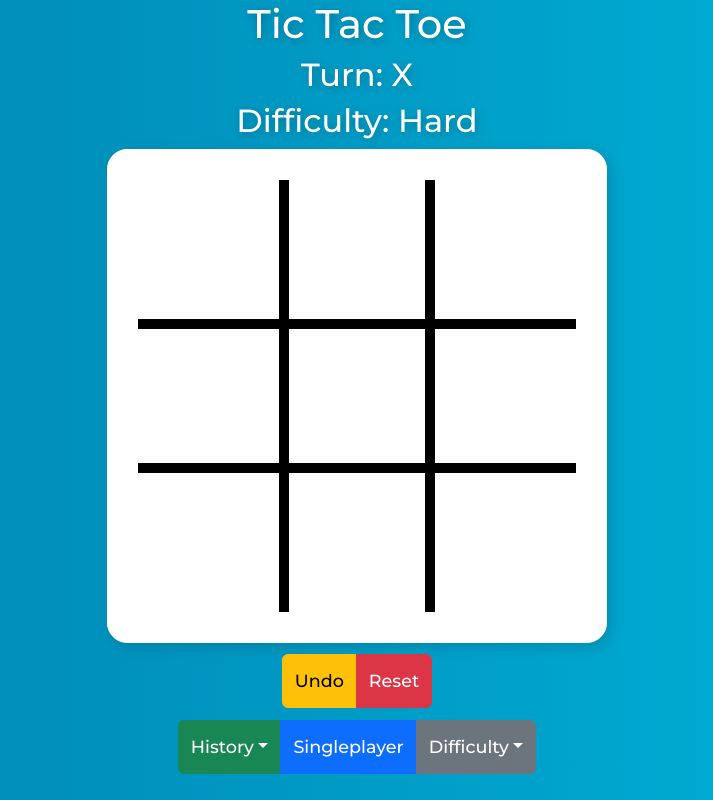
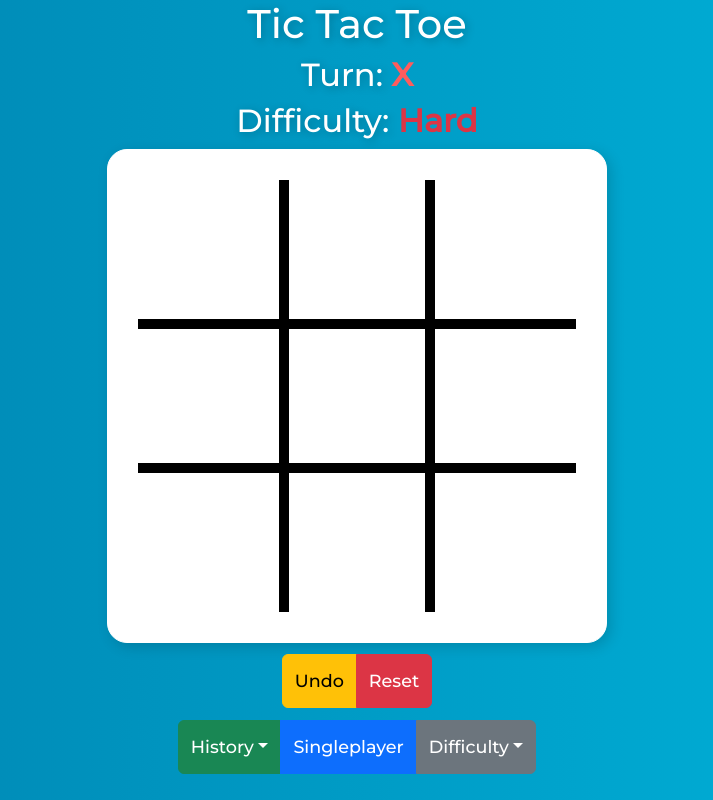
Before and after one commit to Abdullah0f/tic-tac-toe, a React (Create React App) app: page / in a window 1280 px wide. Shown: the whole page, without its empty margins (283-996 px from the left). Built offline with nearby package versions, Linux system fonts and the light colour scheme.

Commit message:
add colors to turn and difficulties

```diff
--- a/src/App.css
+++ b/src/App.css
@@ -40,6 +40,15 @@ body{
 }
 .result-label {
   text-shadow: 0px 0px 1px rgba(0, 0, 0, 0.75);
+}
+span{
+  text-shadow:none
+}
+.text-green{
+  color: #9FE961;
+}
+.text-red{
+  color: #FF5C5C;
 }
 .cell{
   border: 5px solid black;
--- a/src/App.js
+++ b/src/App.js
@@ -80,7 +80,7 @@ function App() {
     reset();
   }
   function handleDifficulty(difficulty) {
-    setDifficulty(difficulty);
+    setDifficulty(parseInt(difficulty));
     reset();
   }
 
@@ -103,11 +103,27 @@ function App() {
     setGameState([...gameState, "changed"]);
     setHistory((x) => x.slice(0, index + 1));
   }
+  const turnClass = "fw-bold " + (turn === X ? "text-red" : "text-green");
+  const difficultyClass =
+    "fw-bold " +
+    (difficulty === 2
+      ? "text-danger"
+      : difficulty === 1
+      ? "text-warning"
+      : "text-green");
+  console.log(typeof difficulty);
   return (
     <div className="container">
       <h1>Tic Tac Toe</h1>
-      <h2>Turn: {turn}</h2>
-      <h2>Difficulty: {capitalize(difficulties[difficulty])}</h2>
+      <h2>
+        Turn: <span className={turnClass}>{turn}</span>
+      </h2>
+      <h2>
+        Difficulty:{" "}
+        <span className={difficultyClass}>
+          {capitalize(difficulties[difficulty])}
+        </span>
+      </h2>
       <Board
         onClick={handleClick}
         gameBoard={gameBoard}
--- a/src/utils/Ai.js
+++ b/src/utils/Ai.js
@@ -1,6 +1,6 @@
 import { checkWinner, directWin } from "./functions";
 import { X, O, difficultiesScore } from "./constants";
-export function AiTurn(gameBoard, difficulty, turn = "O") {
+export function AiTurn(gameBoard, difficulty, turn = O) {
   let move;
   move = directWin(gameBoard, turn);
   if (!move) {
@@ -11,7 +11,7 @@ export function AiTurn(gameBoard, difficulty, turn = "O") {
     }
   }
   const gameBoardCopy = [...gameBoard];
-  gameBoardCopy[move] = turn === "X" ? 1 : -1;
+  gameBoardCopy[move] = turn === X ? 1 : -1;
   return gameBoardCopy;
 }
 
@@ -20,12 +20,12 @@ function miniMax(gameBoard, turn, alpha = -99, beta = 99) {
   if (checkWinner(gameBoardCopy) === 1) return [1];
   if (checkWinner(gameBoardCopy) === -1) return [-1];
   if (gameBoardCopy.every((cell) => cell !== 0)) return [0];
-  if (turn === "X") {
+  if (turn === X) {
     let bestScore = [-99, null]; //[score, move]
     for (let i in gameBoardCopy) {
       if (gameBoardCopy[i] === 0) {
         gameBoardCopy[i] = 1;
-        const score = miniMax(gameBoardCopy, "O", alpha, beta)[0];
+        const score = miniMax(gameBoardCopy, O, alpha, beta)[0];
         gameBoardCopy[i] = 0;
         bestScore =
           Math.max(score, bestScore[0]) === score ? [score, i] : bestScore;
@@ -39,7 +39,7 @@ function miniMax(gameBoard, turn, alpha = -99, beta = 99) {
     for (let i in gameBoardCopy) {
       if (gameBoardCopy[i] === 0) {
         gameBoardCopy[i] = -1;
-        const score = miniMax(gameBoardCopy, "X", alpha, beta)[0];
+        const score = miniMax(gameBoardCopy, X, alpha, beta)[0];
         gameBoardCopy[i] = 0;
         bestScore =
           Math.min(score, bestScore[0]) === score ? [score, i] : bestScore;
@@ -50,7 +50,7 @@ function miniMax(gameBoard, turn, alpha = -99, beta = 99) {
     return bestScore;
   }
 }
-function randomMove(gameBoard, move) {
+function randomMove(gameBoard) {
   const moves = [];
   const gameBoardCopy = [...gameBoard];
   for (let i in gameBoardCopy) if (gameBoardCopy[i] === 0) moves.push(i);
--- a/src/utils/functions.js
+++ b/src/utils/functions.js
@@ -1,4 +1,5 @@
 import { winConditions } from "./constants";
+import { X } from "./constants";
 export function checkWinner(gameBoard, turn) {
   for (let condition of winConditions) {
     const [a, b, c] = condition;
@@ -17,7 +18,7 @@ export function directWin(gameBoard, turn) {
   const gameBoardCopy = [...gameBoard];
   for (let i in gameBoardCopy) {
     if (gameBoardCopy[i] === 0) {
-      gameBoardCopy[i] = turn === "X" ? 1 : -1;
+      gameBoardCopy[i] = turn === X ? 1 : -1;
       if (checkWinner(gameBoardCopy, turn)) return i;
       gameBoardCopy[i] = 0;
     }
```
